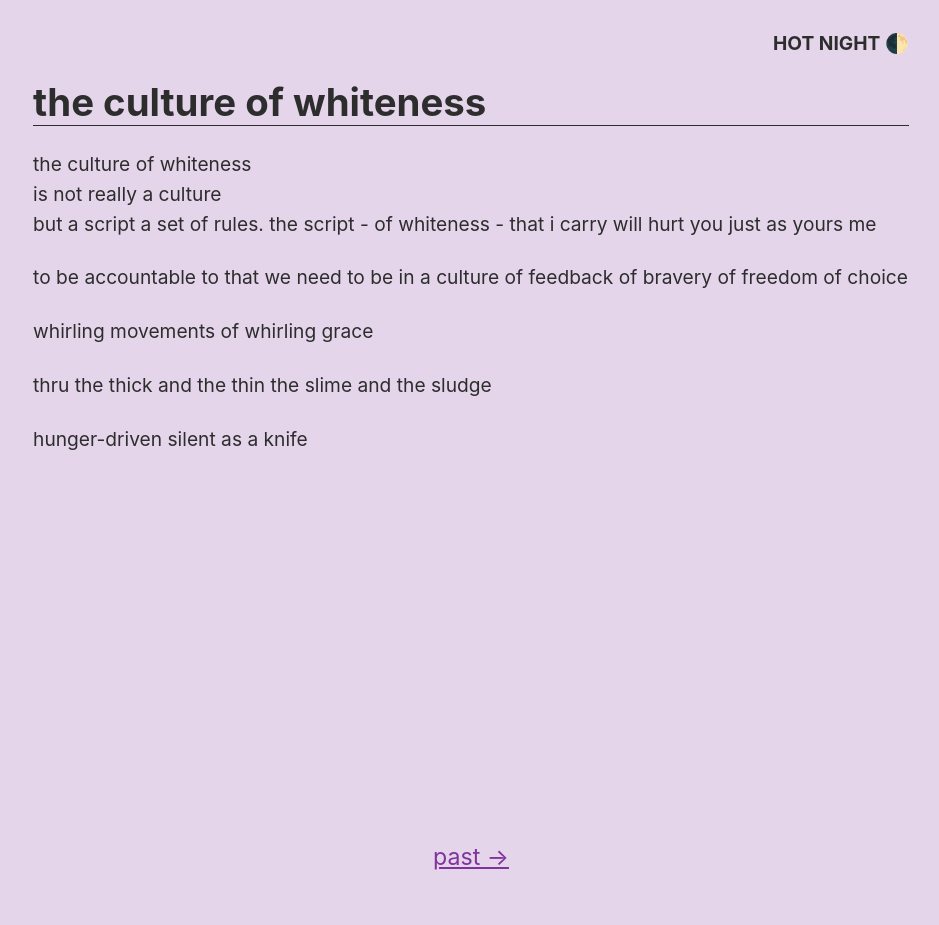
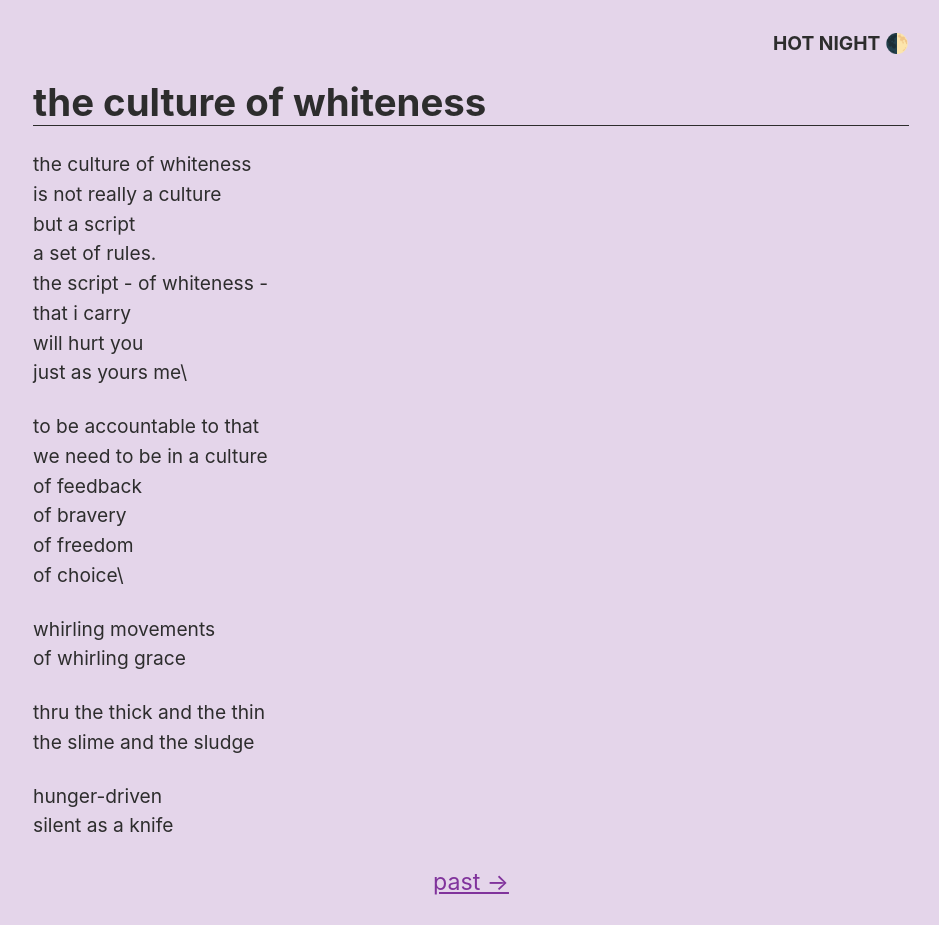
Before and after one commit to dglauber1/dglauber1.github.io, a Jekyll site: the page built from index.md, in a window 1280 px wide. Shown: the whole page, without its empty margins (169-1108 px from the left). Built offline with Jekyll 4.4.1, drawn with Linux system fonts in a browser that asks for light colours; before the commit the page ends 900 px from its top, so only the background shows below that.

```diff
--- a/index.md
+++ b/index.md
@@ -6,25 +6,25 @@ collection: musings
 ---
 the culture of whiteness \
 is not really a culture\
-but a script
-a set of rules.
-the script - of whiteness -
-that i carry
-will hurt you
-just as yours me
+but a script\
+a set of rules. \
+the script - of whiteness - \
+that i carry\
+will hurt you\
+just as yours me\
 
-to be accountable to that
-we need to be in a culture
-of feedback
-of bravery
-of freedom
-of choice
+to be accountable to that \
+we need to be in a culture \
+of feedback\
+of bravery\
+of freedom\
+of choice\
 
-whirling movements
+whirling movements\
 of whirling grace
 
-thru the thick and the thin
+thru the thick and the thin\
 the slime and the sludge
 
-hunger-driven
+hunger-driven\
 silent as a knife
```
